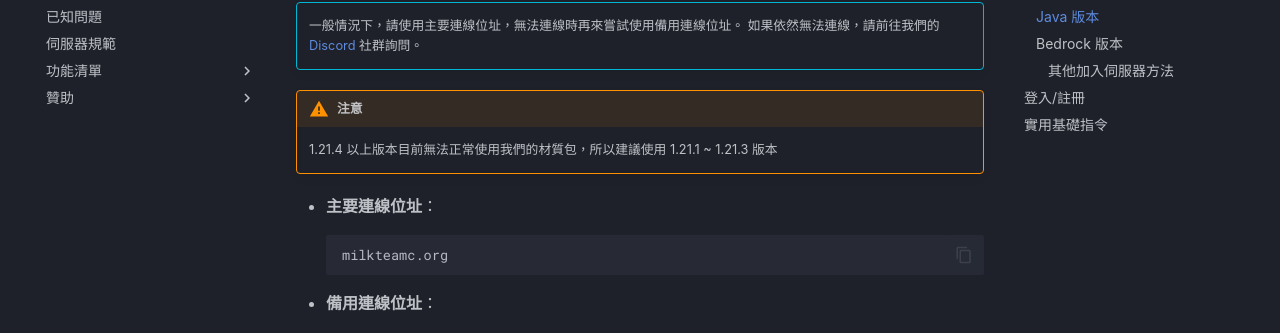
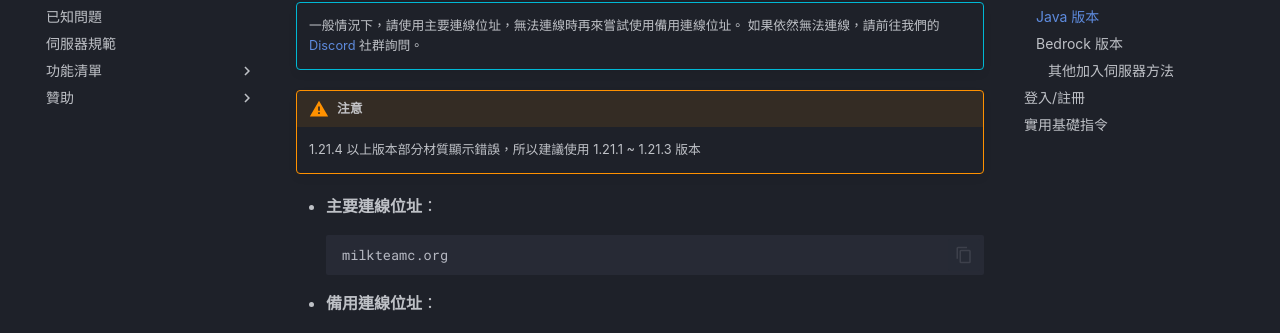
Before and after one commit to milkteamc/wiki, an MkDocs documentation site: the page built from docs/index.md, in a window 1280 px wide and 900 px high, scrolled down 475 px. Shown: the part 118-451 px from the top of the window. Built offline with MkDocs 1.6.1 and Material for MkDocs 9.7.7, drawn with Linux system fonts in a browser that asks for light colours; some web fonts are replaced; plug-ins that fetch from the network failed and are left out; comment, search, counter and statistics services are not loaded.

Commit message:
our rp supported 1.21.4+ now, but somehow buggy

````diff
--- a/docs/index.md
+++ b/docs/index.md
@@ -16,7 +16,7 @@
     一般情況下，請使用主要連線位址，無法連線時再來嘗試使用備用連線位址。
     如果依然無法連線，請前往我們的 [Discord](https://discord.gg/22DxRjrXRv) 社群詢問。
 !!! warning "注意"
-    1.21.4 以上版本目前無法正常使用我們的材質包，所以建議使用 1.21.1  ~ 1.21.3 版本
+    1.21.4 以上版本部分材質顯示錯誤，所以建議使用 1.21.1  ~ 1.21.3 版本
 - **主要連線位址**：
 ``` text
 milkteamc.org
````
